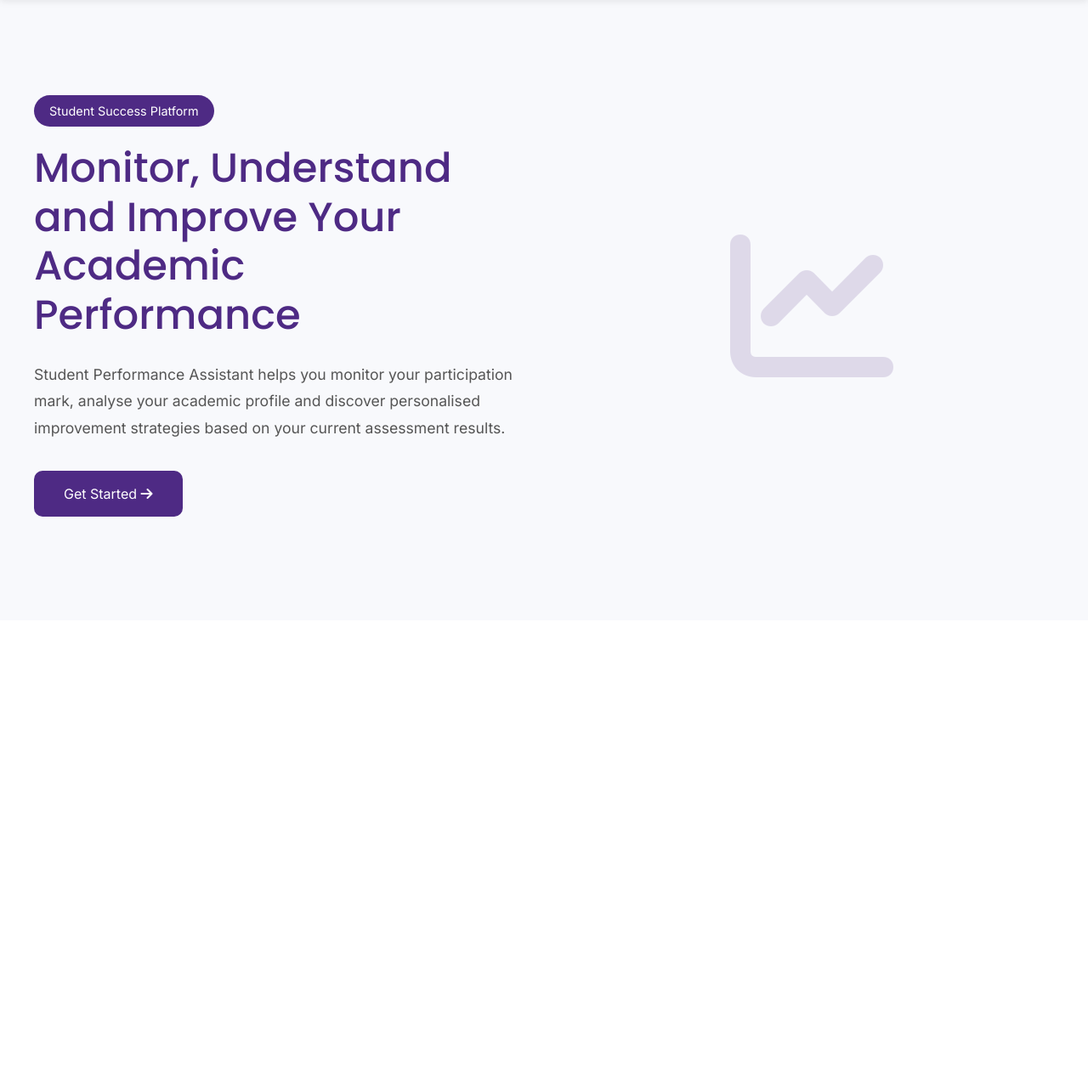
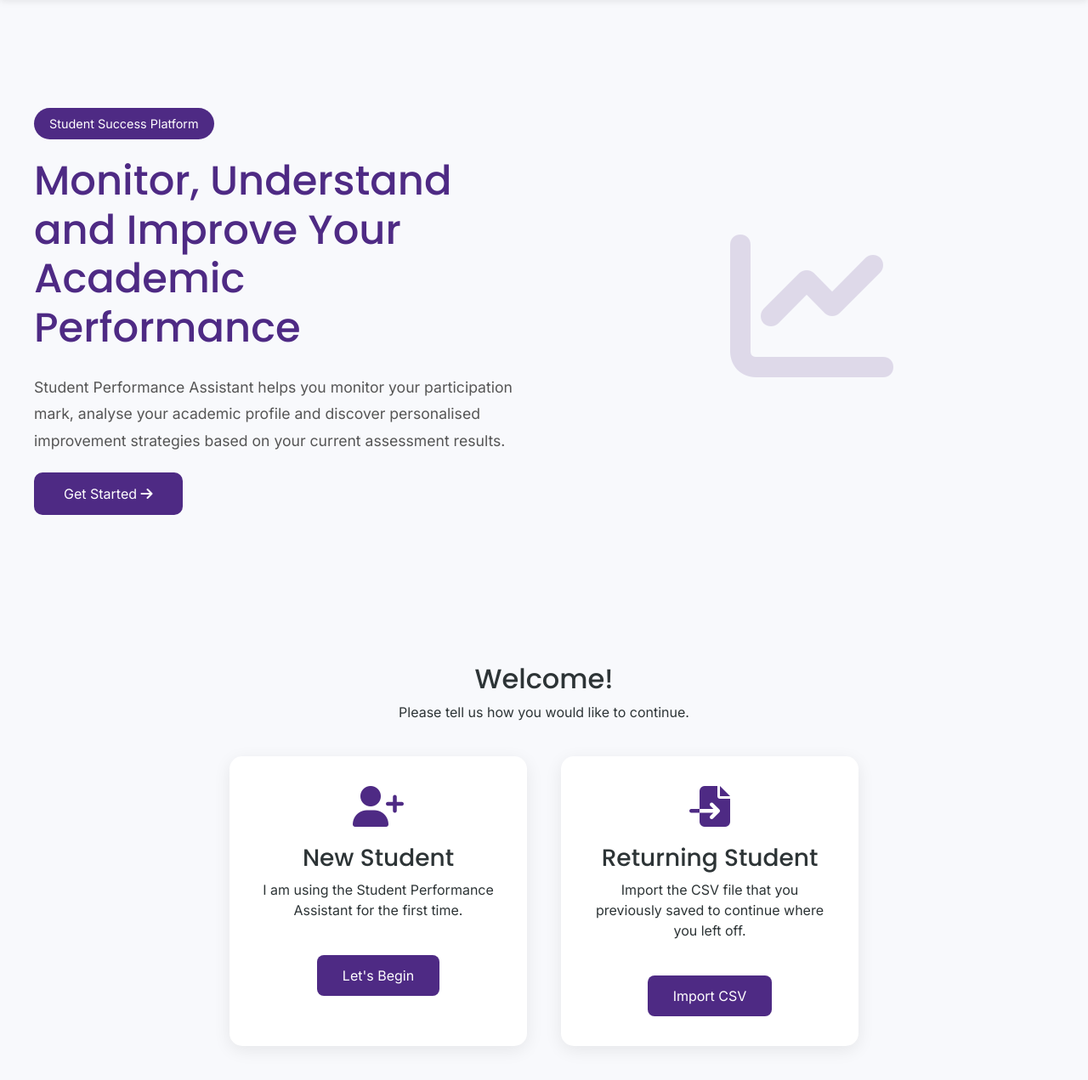
Before and after one commit to 45000794Ndlakuse/Student-Performance-Assistant, a Flask app: page / in a window 1280 px wide. Shown: the part 70-1341 px from the top of the page at 85% size. Before the commit the page ends 678 px from the top, so only its background shows below. Run offline with Flask 3, Linux system fonts and the light colour scheme.

Commit message:
Intro of welcome cards

```diff
--- a/frontend/static/css/base.css
+++ b/frontend/static/css/base.css
@@ -43,3 +43,7 @@ button{
     font-family:"Inter",sans-serif;
 
 }
+
+html{
+    scroll-behavior:smooth;
+}
--- a/frontend/static/css/cards.css
+++ b/frontend/static/css/cards.css
@@ -0,0 +1,71 @@
+.welcome-options{
+
+    margin-top:100px;
+
+    text-align:center;
+
+}
+
+.cards-container{
+
+    display:flex;
+
+    justify-content:center;
+
+    gap:40px;
+
+    margin-top:40px;
+
+    flex-wrap:wrap;
+
+}
+
+.welcome-card{
+
+    width:350px;
+
+    background:white;
+
+    padding:35px;
+
+    border-radius:15px;
+
+    box-shadow:0 5px 20px rgba(0,0,0,.08);
+
+    transition:.3s;
+
+}
+
+.welcome-card:hover{
+
+    transform:translateY(-8px);
+
+}
+
+.card-icon{
+
+    font-size:3rem;
+
+    color:var(--primary);
+
+    margin-bottom:20px;
+
+}
+
+.btn-primary{
+
+    margin-top:25px;
+
+    padding:12px 30px;
+
+    border:none;
+
+    border-radius:8px;
+
+    background:var(--primary);
+
+    color:white;
+
+    cursor:pointer;
+
+}
--- a/frontend/templates/components/hero.html
+++ b/frontend/templates/components/hero.html
@@ -16,13 +16,20 @@
             improvement strategies based on your current assessment results.
         </p>
 
-        <button class="hero-button">
+        <!-- <button class="hero-button">
 
             Get Started
 
             <i class="fa-solid fa-arrow-right"></i>
 
-        </button>
+        </button>-->
+        <a href="#welcome-options" class="hero-button">
+
+            Get Started
+
+            <i class="fa-solid fa-arrow-right"></i>
+
+        </a>
 
     </div>
 
--- a/frontend/templates/components/welcome_cards.html
+++ b/frontend/templates/components/welcome_cards.html
@@ -0,0 +1,45 @@
+<section id="welcome-options" class="welcome-options">
+
+    <h2>Welcome!</h2>
+
+    <p>
+        Please tell us how you would like to continue.
+    </p>
+
+    <div class="cards-container">
+
+        <div class="welcome-card">
+
+            <i class="fa-solid fa-user-plus card-icon"></i>
+
+            <h3>New Student</h3>
+
+            <p>
+                I am using the Student Performance Assistant for the first time.
+            </p>
+
+            <button class="btn-primary">
+                Let's Begin
+            </button>
+
+        </div>
+
+        <div class="welcome-card">
+
+            <i class="fa-solid fa-file-import card-icon"></i>
+
+            <h3>Returning Student</h3>
+
+            <p>
+                Import the CSV file that you previously saved to continue where you left off.
+            </p>
+
+            <button class="btn-primary">
+                Import CSV
+            </button>
+
+        </div>
+
+    </div>
+
+</section>
--- a/frontend/templates/index.html
+++ b/frontend/templates/index.html
@@ -4,4 +4,6 @@
 
 {% include "components/hero.html" %}
 
+{% include "components/welcome_cards.html" %}
+
 {% endblock %}
```
Also changed, not shown: 1 other file.
